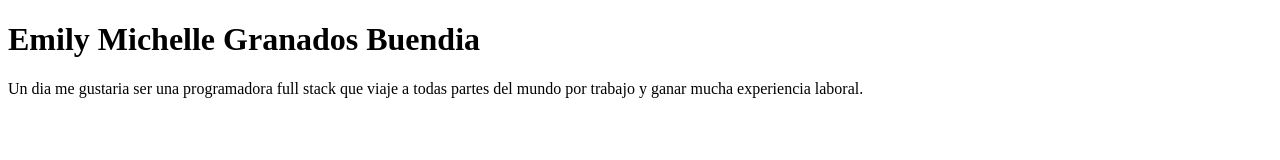
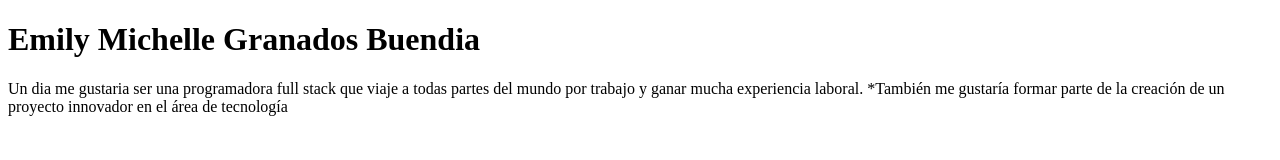
Before and after one commit to EmilyBuendia/Seminario-Git-Github, a plain HTML site: page Index.html in a window 1280 px wide. Drawn offline with Linux system fonts and the light colour scheme.

Commit message:
Agregando mas informacion a mi descripcion

```diff
--- a/Index.html
+++ b/Index.html
@@ -10,6 +10,7 @@
     <h1>Emily Michelle Granados Buendia</h1>
     <p>Un dia me gustaria ser una programadora full stack que viaje a
         todas partes del mundo por trabajo y ganar mucha experiencia
-        laboral.</p>
+        laboral. *También me gustaría formar parte de la creación de un proyecto
+        innovador en el área de tecnología</p>
 </body>
 </html>
```
